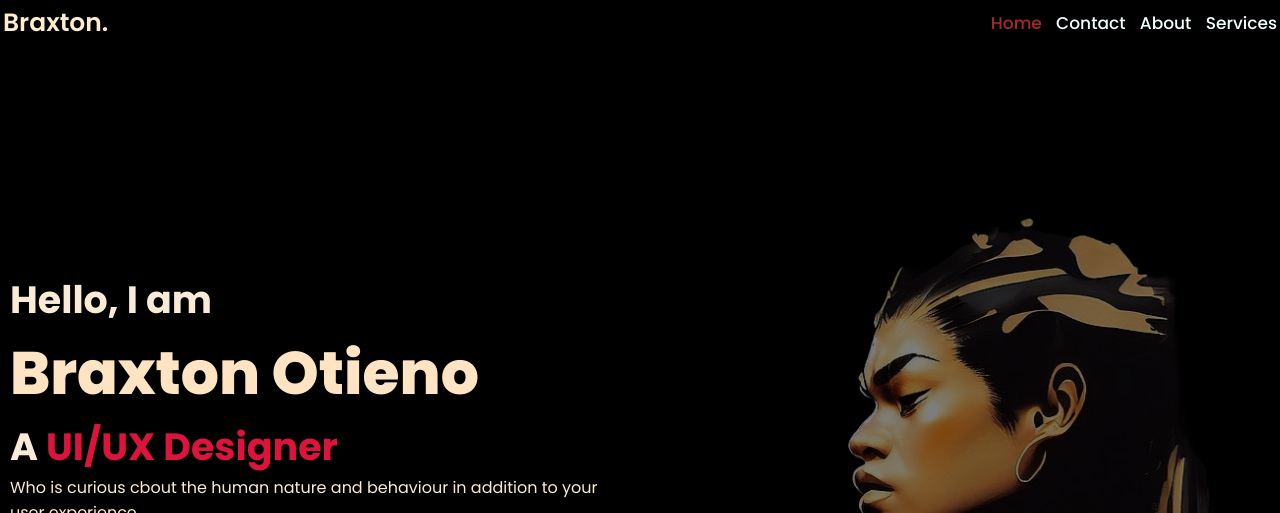
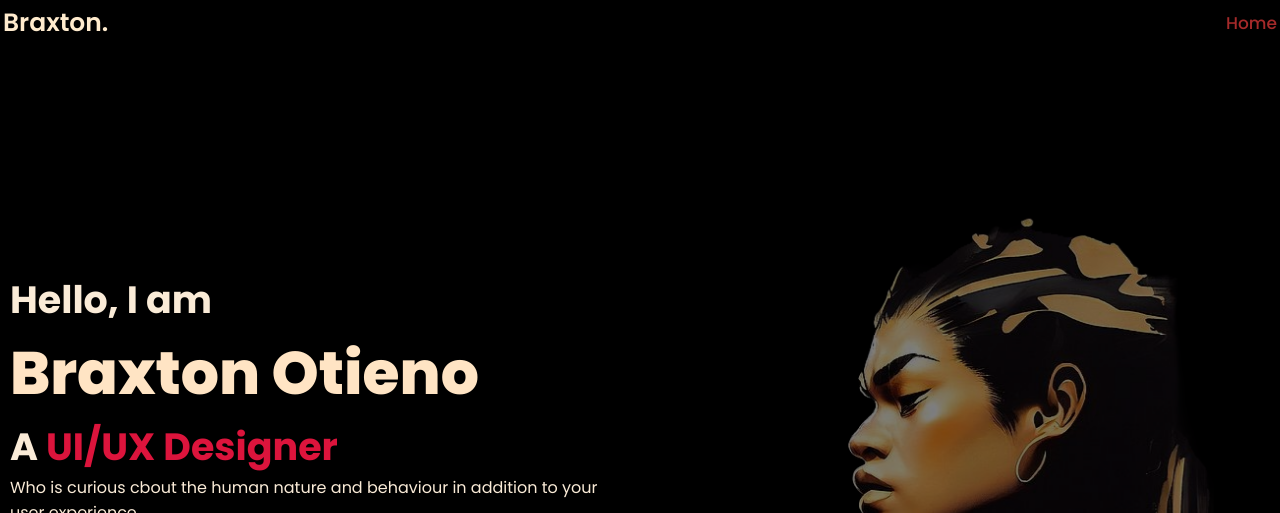
Before and after one commit to njdaka/njdaka.github.io, a plain HTML site: page index.html in a window 1280 px wide. Shown: the top 513 px of the page. Drawn offline with nearby package versions, Linux system fonts and the light colour scheme.

Commit message:
Update index.html

```diff
--- a/index.html
+++ b/index.html
@@ -22,9 +22,9 @@
         <a href="#" class="logo">Braxton.</a>
         <nav class="navbar">
             <a href="#" style="--i:1" class="active">Home</a>
-            <a href="#" style="--i:2">Contact</a>
+          <!--  <a href="#" style="--i:2">Contact</a>
             <a href="#" style="--i:3">About</a>
-            <a href="#" style="--i:4">Services</a>
+            <a href="#" style="--i:4">Services</a> -->
         </nav>
 
     </header>
```
